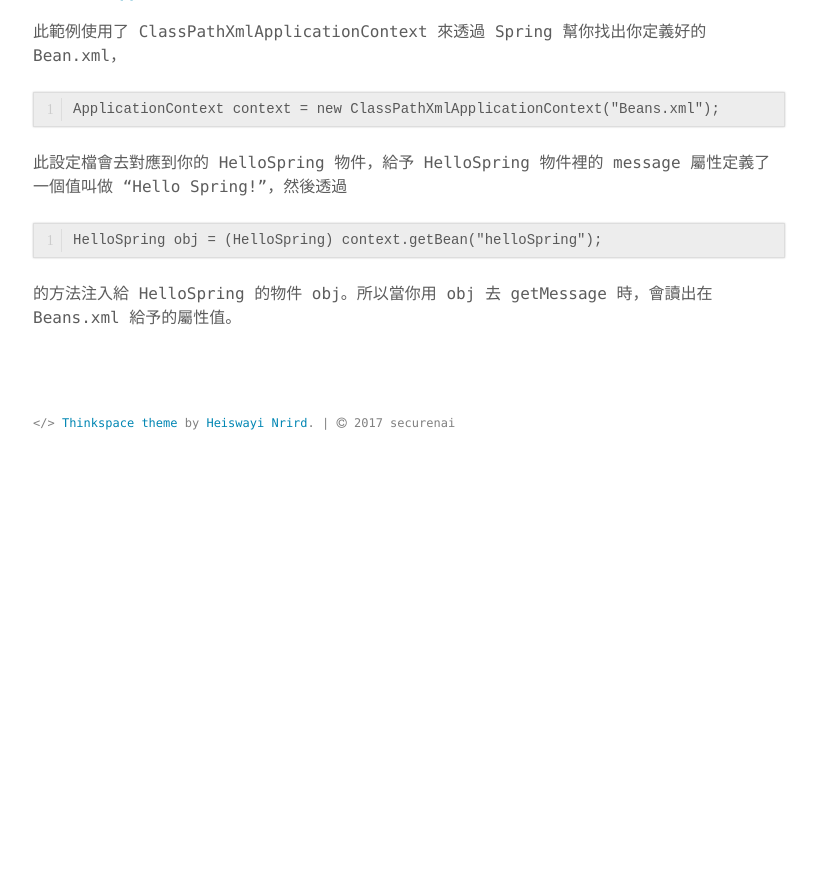
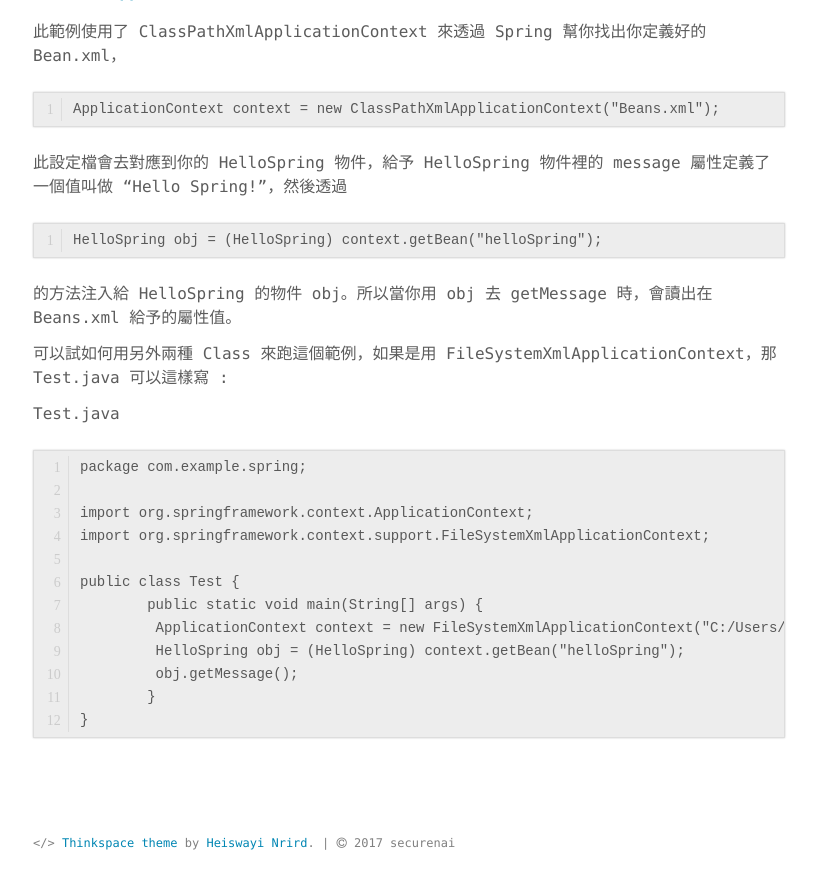
Before and after one commit to securenai/securenai.github.io, a Jekyll site: the page built from spring/spring_page2.md, in a window 1280 px wide and 900 px high, scrolled down 4073 px. Shown: the top 889 px of the window, without its empty margins (231-1048 px from the left). Built offline with Jekyll 4.4.1, drawn with Linux system fonts in a browser that asks for light colours; our own code applies the rules of GitHub Pages for plain Markdown files; before the commit the page ends 4553 px from its top, so only the background shows below that.

Commit message:
Update spring_page2.md

````diff
--- a/spring/spring_page2.md
+++ b/spring/spring_page2.md
@@ -130,3 +130,21 @@ ApplicationContext context = new ClassPathXmlApplicationContext("Beans.xml");
 HelloSpring obj = (HelloSpring) context.getBean("helloSpring");
 ```
 的方法注入給 HelloSpring 的物件 obj。所以當你用 obj 去 getMessage 時，會讀出在 Beans.xml 給予的屬性值。
+
+可以試如何用另外兩種 Class 來跑這個範例，如果是用 FileSystemXmlApplicationContext，那 Test.java 可以這樣寫 :
+
+Test.java
+```
+package com.example.spring;
+
+import org.springframework.context.ApplicationContext;
+import org.springframework.context.support.FileSystemXmlApplicationContext;
+
+public class Test {
+	public static void main(String[] args) {
+	 ApplicationContext context = new FileSystemXmlApplicationContext("C:/Users/user/workspace/spring/src/main/java/Beans.xml");
+	 HelloSpring obj = (HelloSpring) context.getBean("helloSpring");
+	 obj.getMessage();
+	}
+}
+```
````
